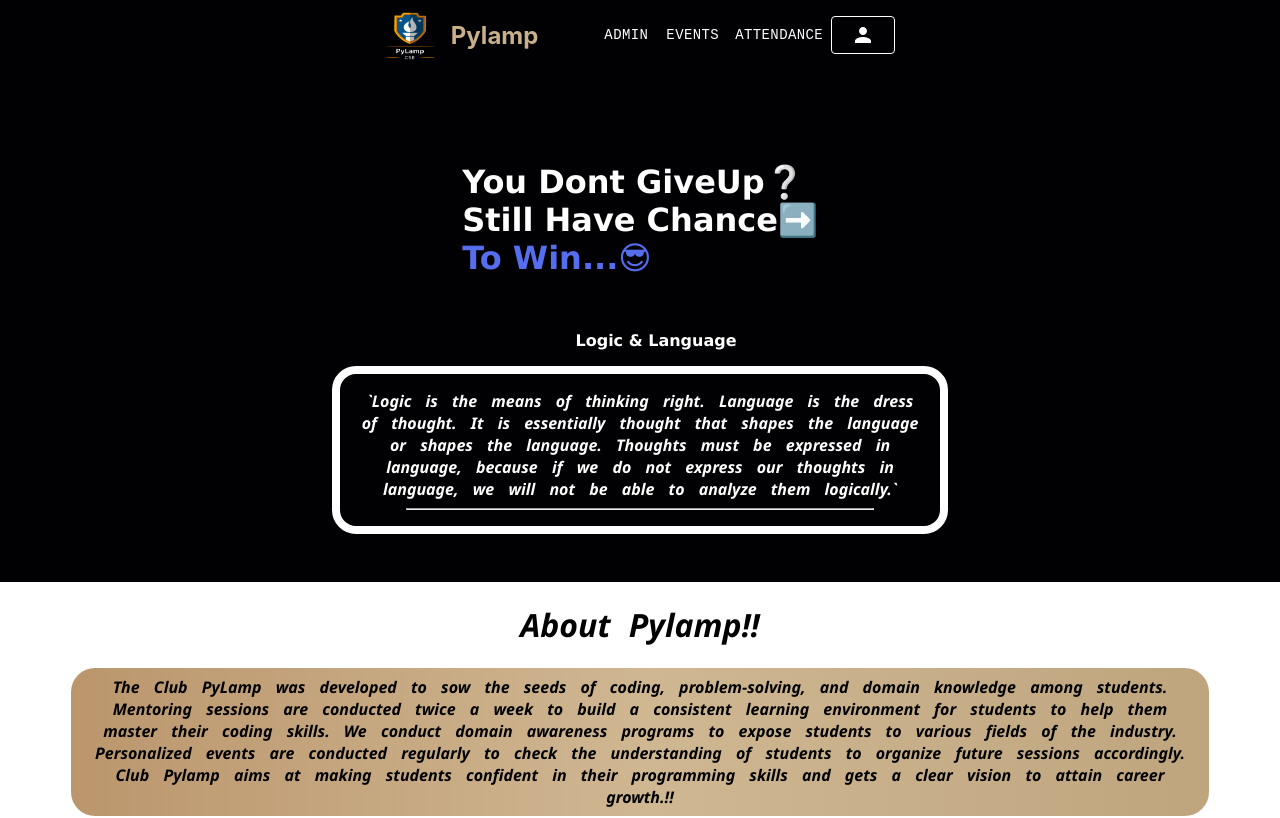
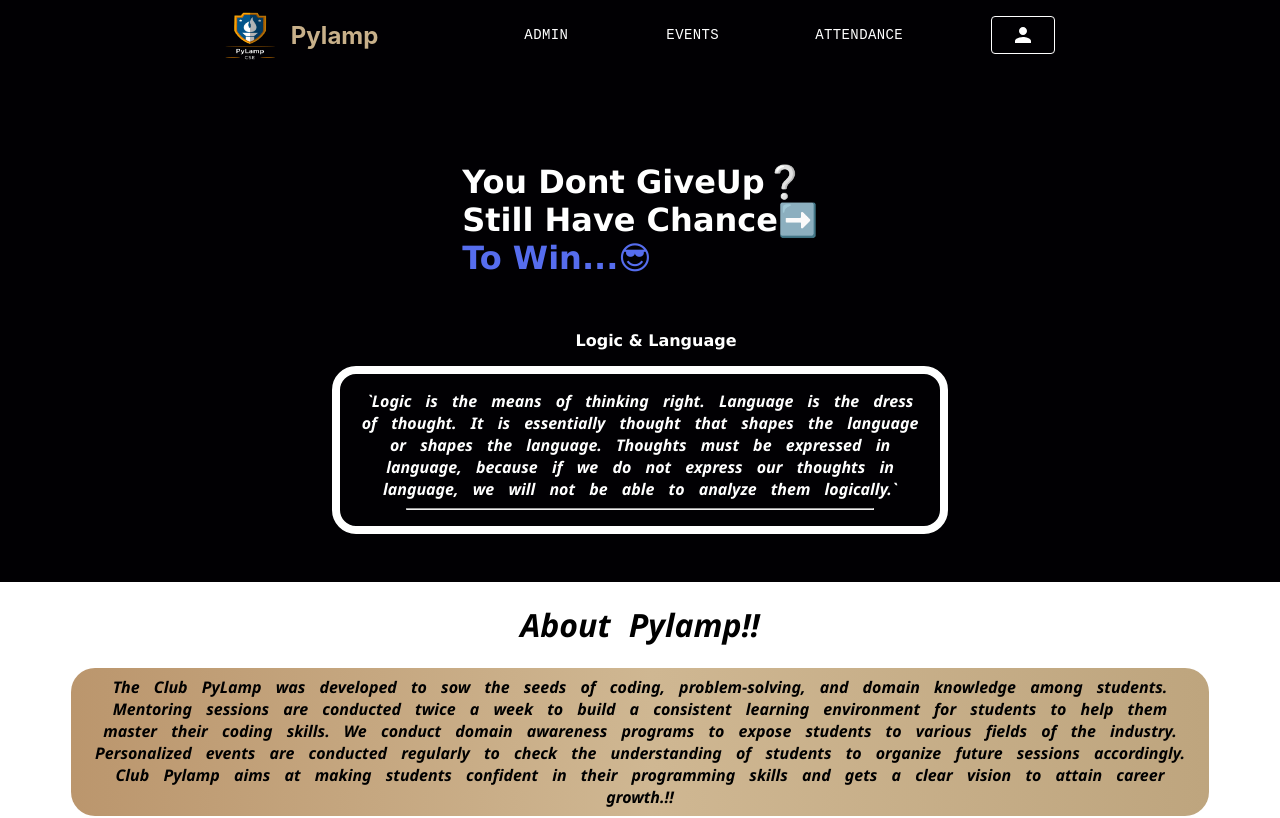
Before and after one commit to Tharunkumar001/pylampDomainRealm, a Next.js app: page / in a window 1280 px wide. Shown: the top 818 px of the page. Built offline with nearby package versions, Linux system fonts and the light colour scheme.

Commit message:
ui update

```diff
--- a/pages/Navbar.js
+++ b/pages/Navbar.js
@@ -35,7 +35,7 @@ export default function Layout({children}){
                     <li className={styles.navitem}>
                         <Button onClick={routeAdmin} style={{
                             color:"white",
-                            fontFamily:"monospace"
+                            fontFamily:"monospace",
                         }}>Admin</Button>
                     </li>
                     <li className={styles.navitem}>
--- a/styles/Home.module.css
+++ b/styles/Home.module.css
@@ -492,6 +492,10 @@
   list-style-type: none;
 }
 
+.navitem {
+  margin-left: 5rem;
+}
+
 .navlink{
   font-size: 2rem;
   font-weight: 400;
@@ -509,9 +513,8 @@
       left: -100%;
       top: 5rem;
       flex-direction: column;
-      background-color: #070606;
+      background-color: rgb(7, 6, 6);
       width: 100%;
-      height: 100vh;
       border-radius: 10px;
       text-align: center;
       transition: 0.3s;
@@ -717,8 +720,6 @@
   width: 100%;
   margin-left: auto;
   margin-right: auto;
-  /* background-image: linear-gradient(to right, #1F1C2C 0%, #928DAB  51%, #1F1C2C  100%); */
-
 }
 
 /* Event Page */
```
